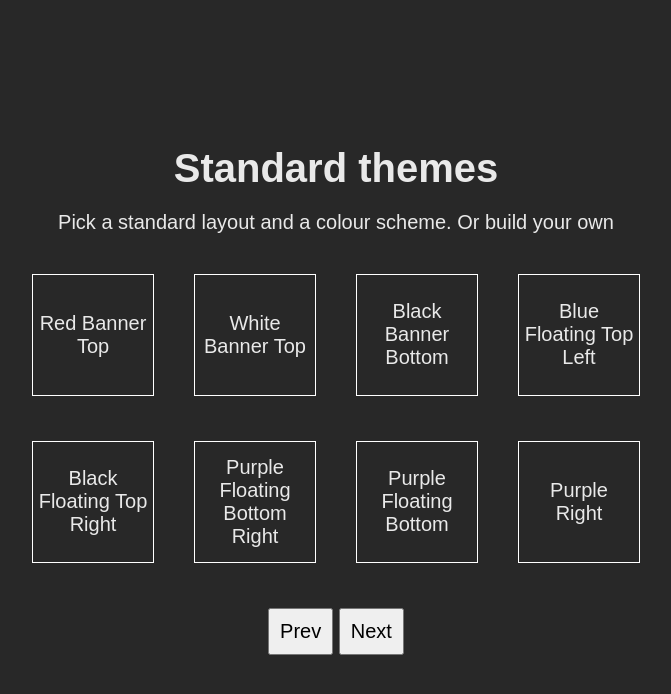
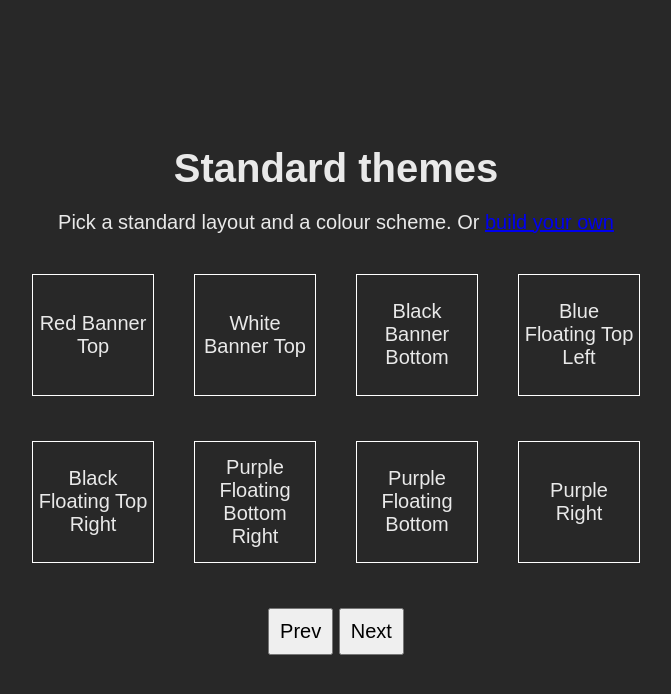
Before and after one commit to osano/cookieconsent, a website: page examples/example-1-themes.html in a window 1280 px wide. Shown: the whole page, without its empty margins (304-975 px from the left). Drawn offline with Linux system fonts and the light colour scheme; files that its build step writes are made by us from their sources.

Commit message:
added link to configurator

```diff
--- a/examples/example-1-themes.html
+++ b/examples/example-1-themes.html
@@ -21,7 +21,7 @@
     <div class="center-inner">
       <div class="example-window" role="main">
         <h1>Standard themes</h1>
-        <p>Pick a standard layout and a colour scheme. Or build your own</p>
+        <p>Pick a standard layout and a colour scheme. Or <a href="http://cookieconsent.insites.com/download/" target="_blank">build your own</a></p>
 
         <ul class="example-selector"></ul>
 
```
